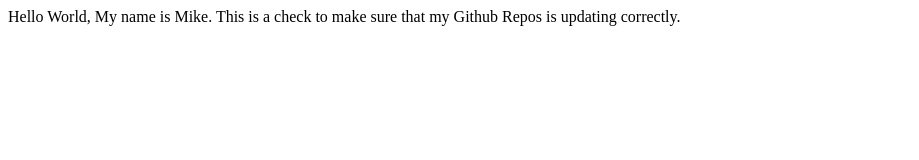
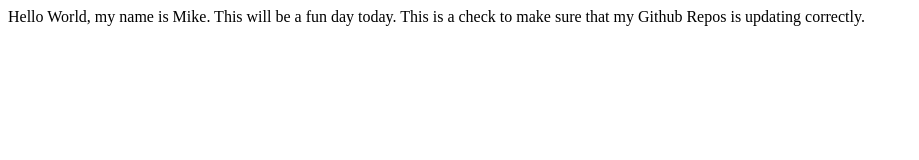
Before and after one commit to Weber-Dad89/CS-1030-Final-Project, a plain HTML site: page index.html in a window 1280 px wide. Shown: the whole page, without its empty margins (0-919 px from the left). Drawn offline with Linux system fonts and the light colour scheme.

Commit message:
Testing out the Live Server for the webpage

```diff
--- a/index.html
+++ b/index.html
@@ -6,7 +6,7 @@
     <title>Document</title>
 </head>
 <body>
-    Hello World, My name is Mike.
+    Hello World, my name is Mike. This will be a fun day today.
 
 
     This is a check to make sure that my Github Repos is updating correctly.
```
